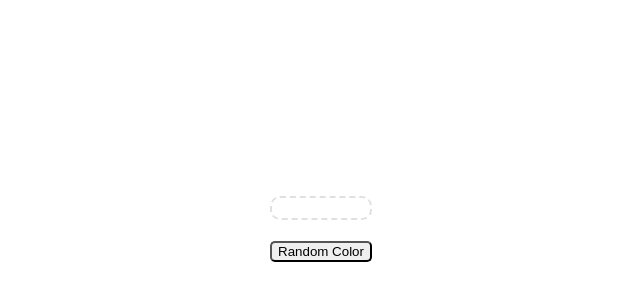
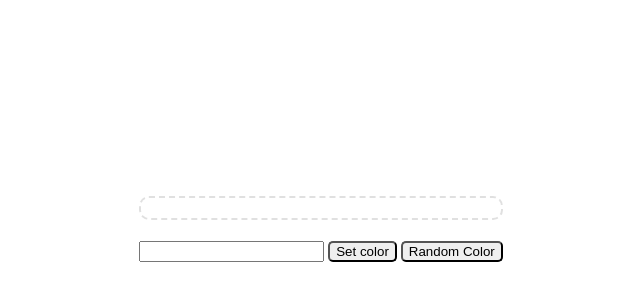
Before and after one commit to robinucar/changeBackground, a plain HTML site: page index.html in a window 1280 px wide. Shown: the part 190-490 px from the top of the page, without its empty margins (327-967 px from the left). Drawn offline with Linux system fonts and the light colour scheme.

Commit message:
adding color html

```diff
--- a/index.html
+++ b/index.html
@@ -11,6 +11,8 @@
   <div class="container">
     <div class="content">
       <h1 class="color-label" id="colorName"></h1>
+      <input type="text" class="colorInput">
+      <button class="button" id="setColorButton">Set color</button>
       <button class="button" id="randomColorButton">Random Color</button>
     </div>
   </div>
```
